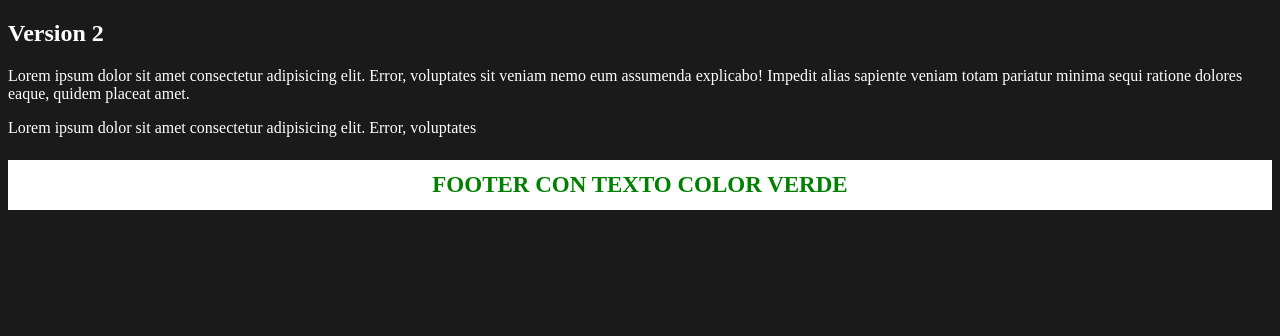
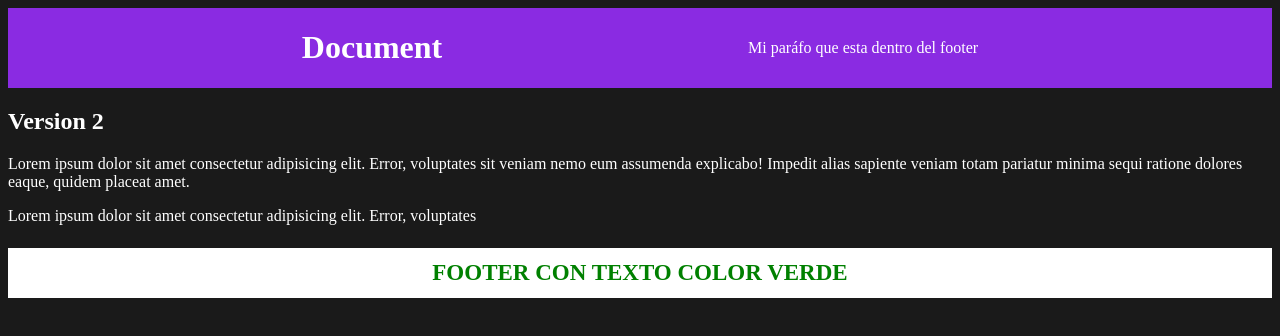
Before and after one commit to PachiracleDev/cursogit, a plain HTML site: page index.html in a window 1280 px wide. Drawn offline with Linux system fonts and the light colour scheme.

Commit message:
Cabezera

```diff
--- a/index.html
+++ b/index.html
@@ -8,6 +8,12 @@
 		<title>Document</title>
 	</head>
 	<body>
+		<header>
+			<div class="container_header">
+				<h1>Document</h1>
+				<p>Mi paráfo que esta dentro del footer</p>
+			</div>
+		</header>
 		<h2>Version 2</h2>
 		<p>
 			Lorem ipsum dolor sit amet consectetur adipisicing elit. Error, voluptates
--- a/style.css
+++ b/style.css
@@ -12,3 +12,11 @@ html {
 	padding: 12px;
 	background-color: #fff;
 }
+
+.container_header {
+	display: flex;
+	background-color: blueviolet;
+	gap: 12px;
+	justify-content: space-evenly;
+	align-items: center;
+}
```
